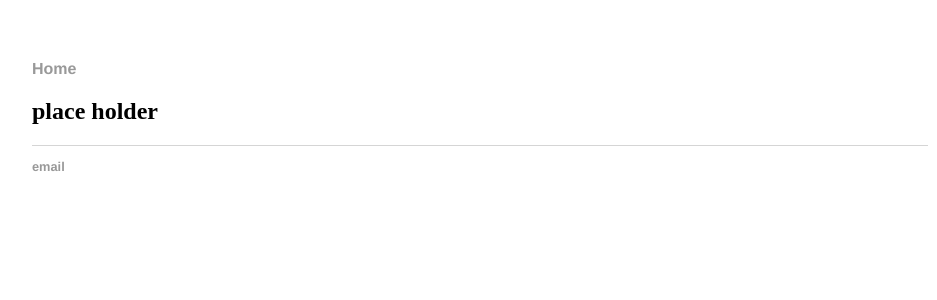
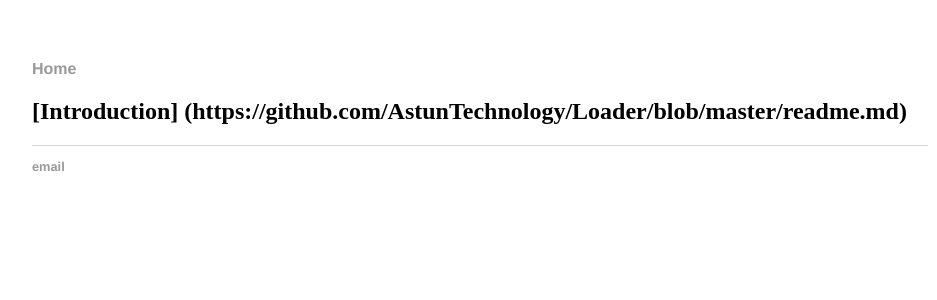
Before and after one commit to walkermatt/aileenh.github.io, a Jekyll site: the page built from lets-get-started.md, in a window 1280 px wide. Shown: the top 300 px of the page, without its empty margins (160-1097 px from the left). Built offline with Jekyll 4.4.1, drawn with Linux system fonts in a browser that asks for light colours; Markdown is read by kramdown in place of the engine named in the settings.

Commit message:
Update lets-get-started.md

```diff
--- a/lets-get-started.md
+++ b/lets-get-started.md
@@ -4,4 +4,4 @@ layout: default
 title: Let's get started
 ---
 
-## place holder ##
+## [Introduction] (https://github.com/AstunTechnology/Loader/blob/master/readme.md) ##
```
